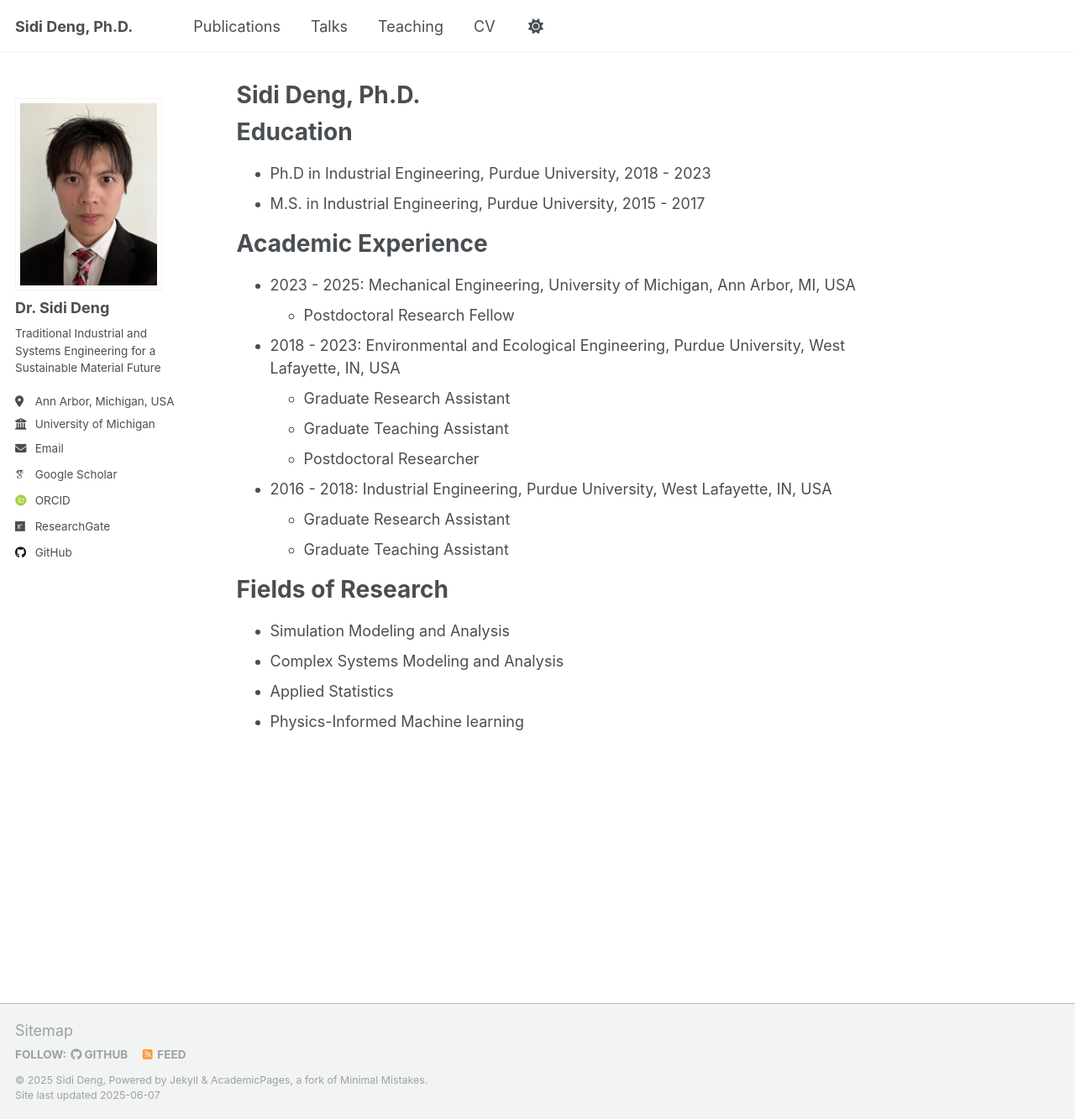
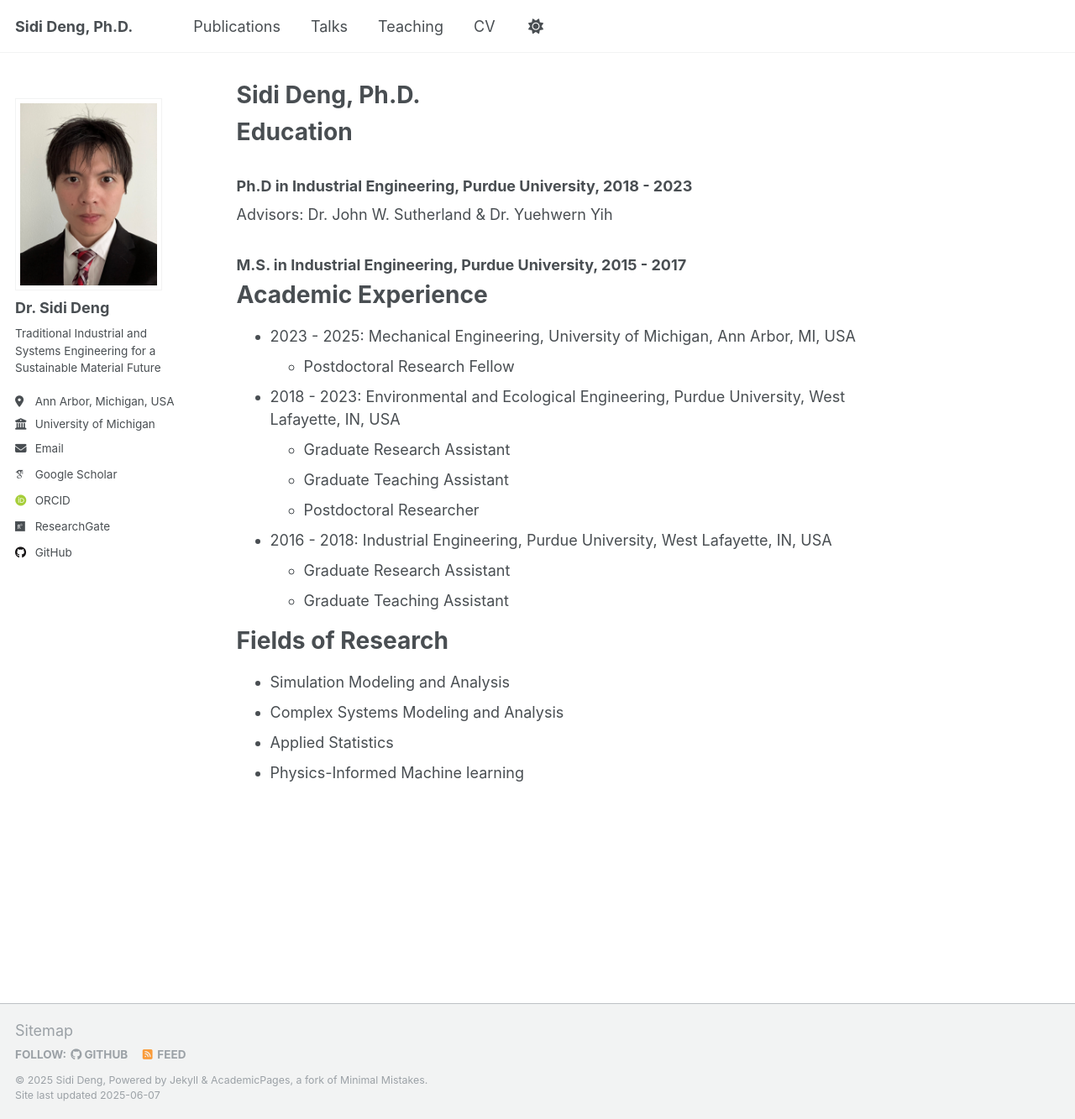
Before and after one commit to SIDIDENG/academia, a Jekyll site: the page built from _pages/about.md, in a window 1280 px wide and 1333 px high. Shown: the whole window at 84% size. Built offline with Jekyll 4.4.1, drawn with Linux system fonts in a browser that asks for light colours; some web fonts are replaced.

Commit message:
Update about.md

```diff
--- a/_pages/about.md
+++ b/_pages/about.md
@@ -11,8 +11,9 @@ redirect_from:
 
 Education
 ======
-* Ph.D in Industrial Engineering, Purdue University, 2018 - 2023
-* M.S. in Industrial Engineering, Purdue University, 2015 - 2017
+### Ph.D in Industrial Engineering, Purdue University, 2018 - 2023
+Advisors: Dr. John W. Sutherland & Dr. Yuehwern Yih
+### M.S. in Industrial Engineering, Purdue University, 2015 - 2017
 
 Academic Experience
 ======
```
